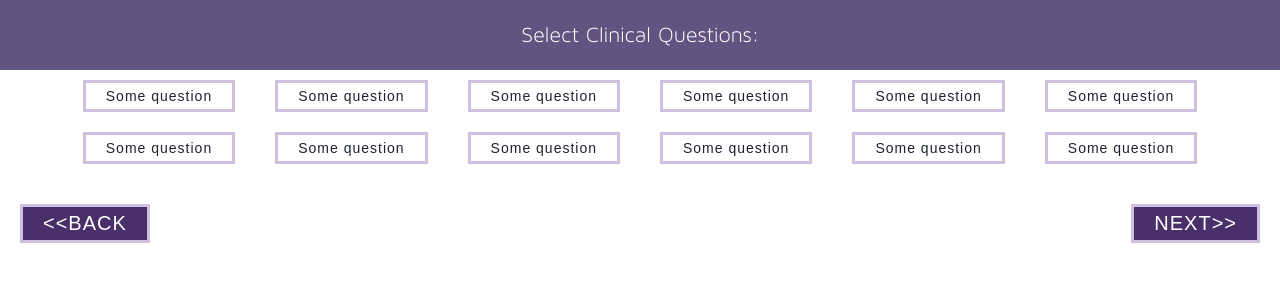
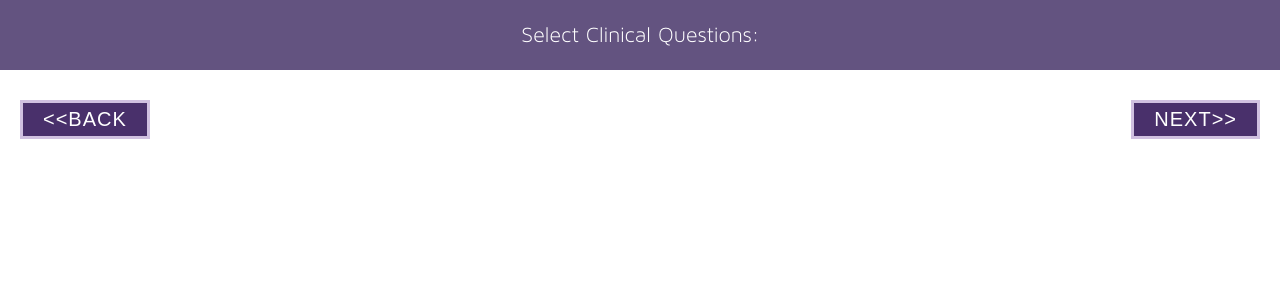
Before and after one commit to corneliusellen/corneliusellen.github.io, a website built with webpack: page clinical.html in a window 1280 px wide. Built offline with nearby package versions, Linux system fonts and the light colour scheme; no server answers.

Commit message:
Delete clinical dummy buttons.

```diff
--- a/clinical.html
+++ b/clinical.html
@@ -10,19 +10,8 @@
       <div class="header">
         <p>Select Clinical Questions:</p>
       </div>
-      <div class="options">
-          <button type="button" name="button">Some question</button>
-          <button type="button" name="button">Some question</button>
-          <button type="button" name="button">Some question</button>
-          <button type="button" name="button">Some question</button>
-          <button type="button" name="button">Some question</button>
-          <button type="button" name="button">Some question</button>
-          <button type="button" name="button">Some question</button>
-          <button type="button" name="button">Some question</button>
-          <button type="button" name="button">Some question</button>
-          <button type="button" name="button">Some question</button>
-          <button type="button" name="button">Some question</button>
-          <button type="button" name="button">Some question</button>
+      <div class="options clinical">
+
       </div>
       <div class="links">
         <a><button type="button" name="back" class="link back">&lt&ltBack</button></a>
```
